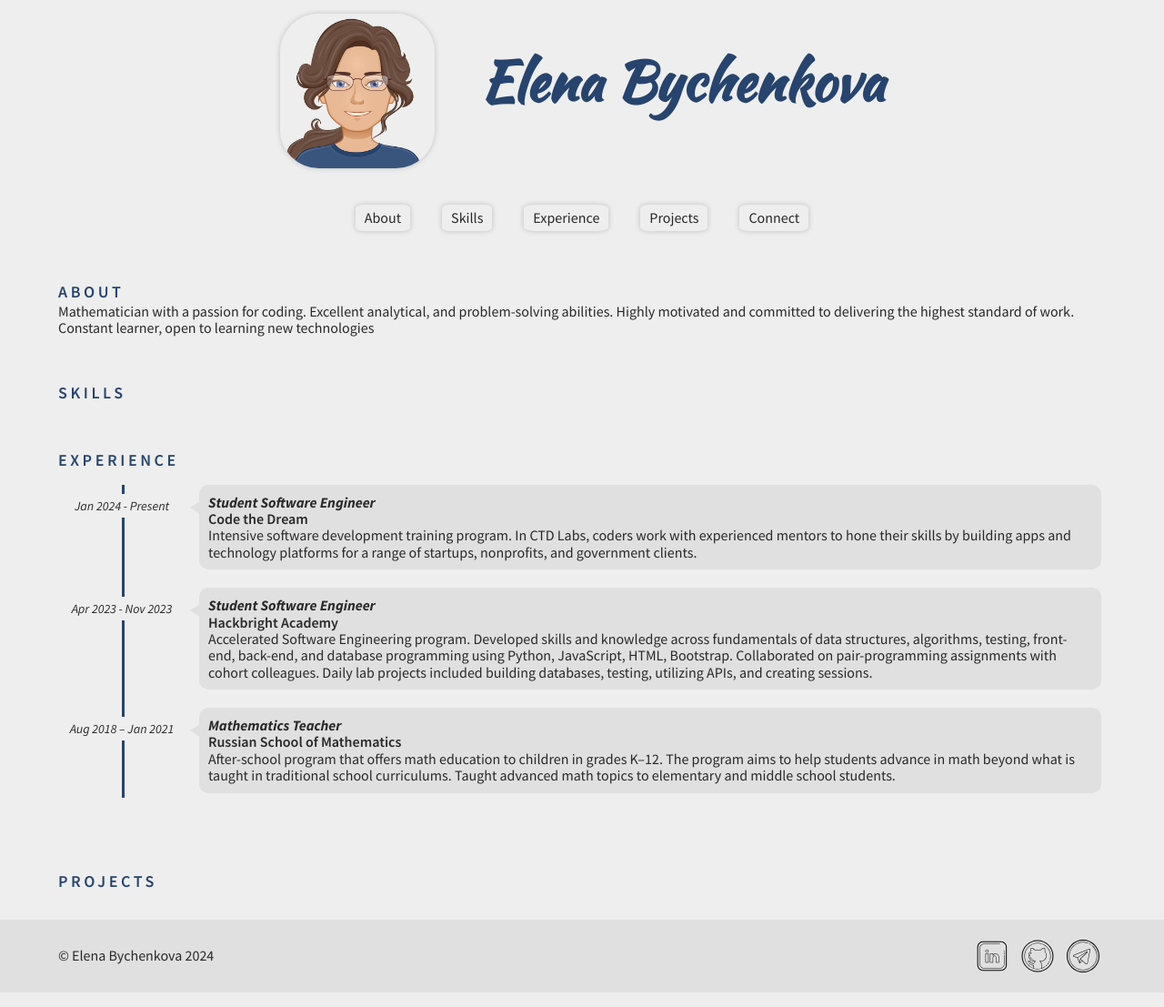
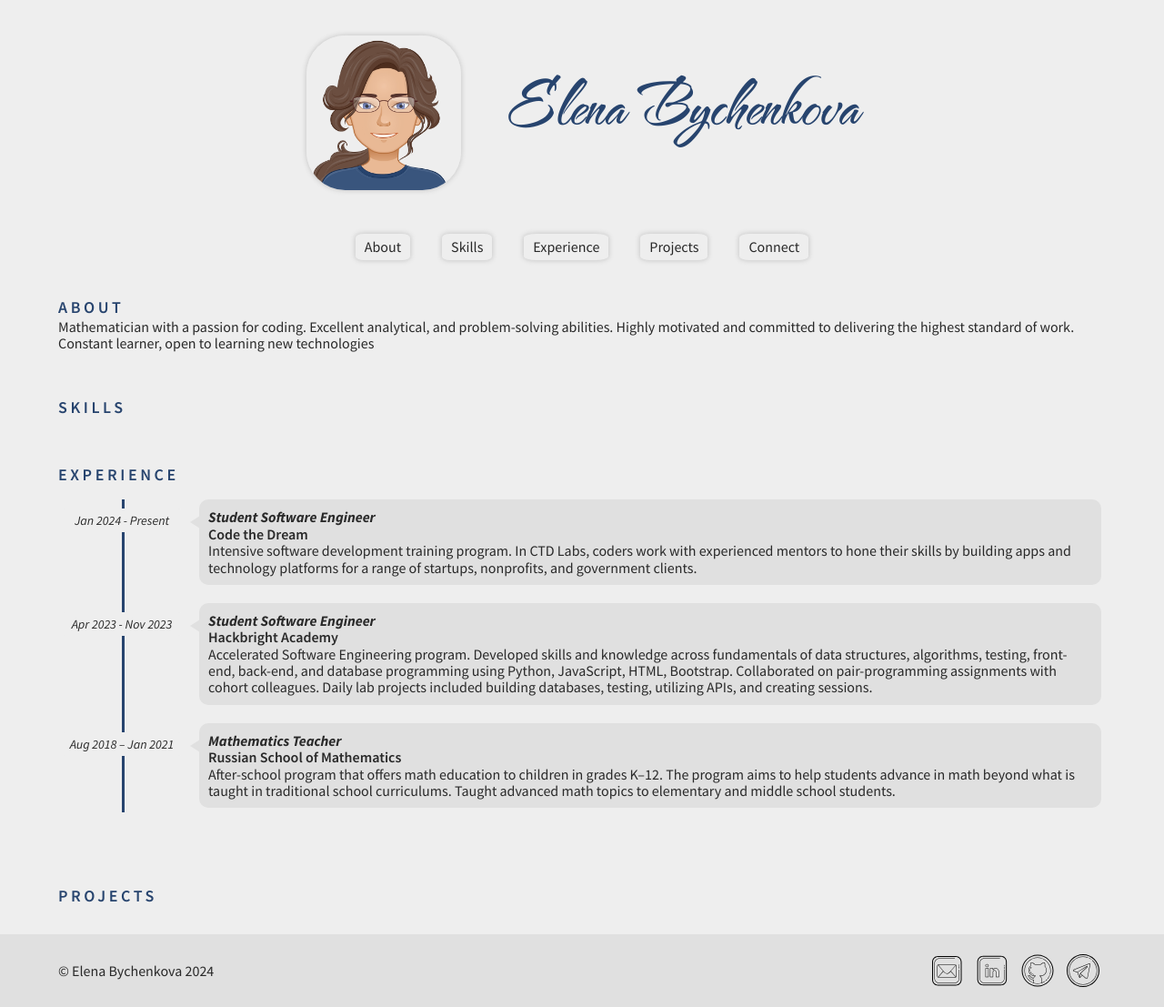
Before and after one commit to ElenaByc/elena-bychenkova-haumea, a plain HTML site: page index.html in a window 1280 px wide. Shown: the whole page at 91% size. Drawn offline with Linux system fonts and the light colour scheme.

Commit message:
feat: add email to contacts list

```diff
--- a/css/index.css
+++ b/css/index.css
@@ -71,9 +71,9 @@ body {
 
 h1 {
     font-family: 'The Nautigal';
-    font-family: 'KaushanScript';
-    font-size: 60px;
-    line-height: 70px;
+    /* font-family: 'KaushanScript'; */
+    font-size: 80px;
+    line-height: 90px;
     text-align: center;
     color: var(--color-blue);
 }
@@ -124,7 +124,7 @@ section {
     column-gap: 35px;
 
     list-style: none;
-    padding: 20px 10px;
+    padding: 5px;
 }
 
 .nav-link {
@@ -240,6 +240,10 @@ section {
     filter: invert(21%) sepia(10%) saturate(3890%) hue-rotate(178deg) brightness(99%) contrast(85%);
 }
 
+.mail {
+    background-image: url(../assets/icons/mail-icon.svg);
+}
+
 .linkedin {
     background-image: url(../assets/icons/linkedin-icon2.svg);
 }
--- a/index.html
+++ b/index.html
@@ -97,12 +97,17 @@
             </section>
 
         </main>
-        <footer class="footer" id="connect">
+        <footer class="footer">
             <div>
                 &copy;&nbsp;Elena&nbsp;Bychenkova&nbsp;2024
             </div>
-            <div class="footer__contacts">
+            <div class="footer__contacts" id="connect">
                 <ul class="footer__contacts-list">
+                    <li>
+                        <a href="mailto:elena.bychenkova@gmail.com" target="_blank">
+                            <div class="mail icon"></div>
+                        </a>
+                    </li>
                     <li>
                         <a href="https://www.linkedin.com/in/elena-bychenkova/" target="_blank">
                             <div class="linkedin icon"></div>
@@ -119,7 +124,7 @@
                         </a>
                     </li>
                 </ul>
-
+            </div>
         </footer>
     </div>
 </body>
```
Also changed, not shown: assets/icons/mail-icon.svg (added).
